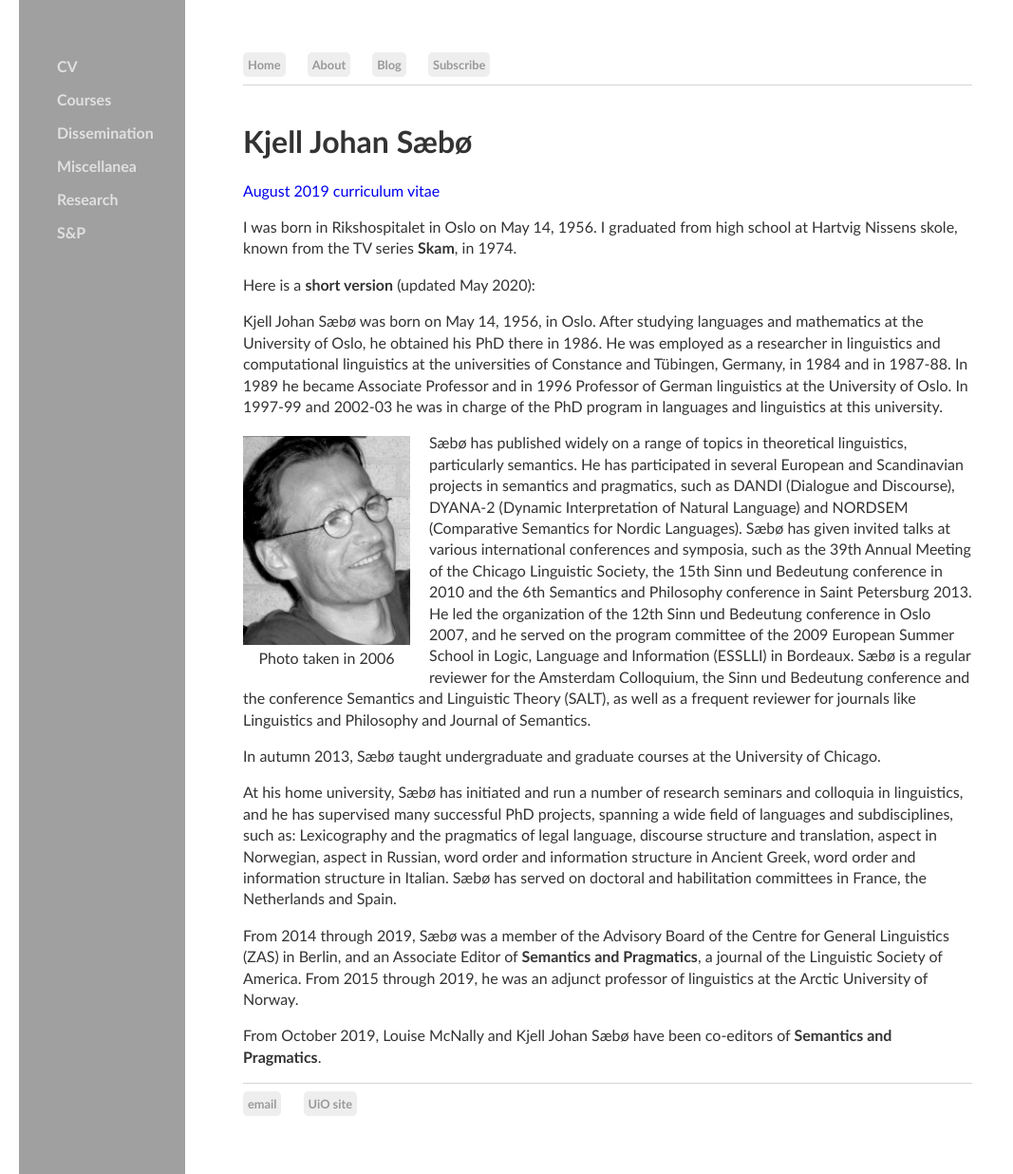
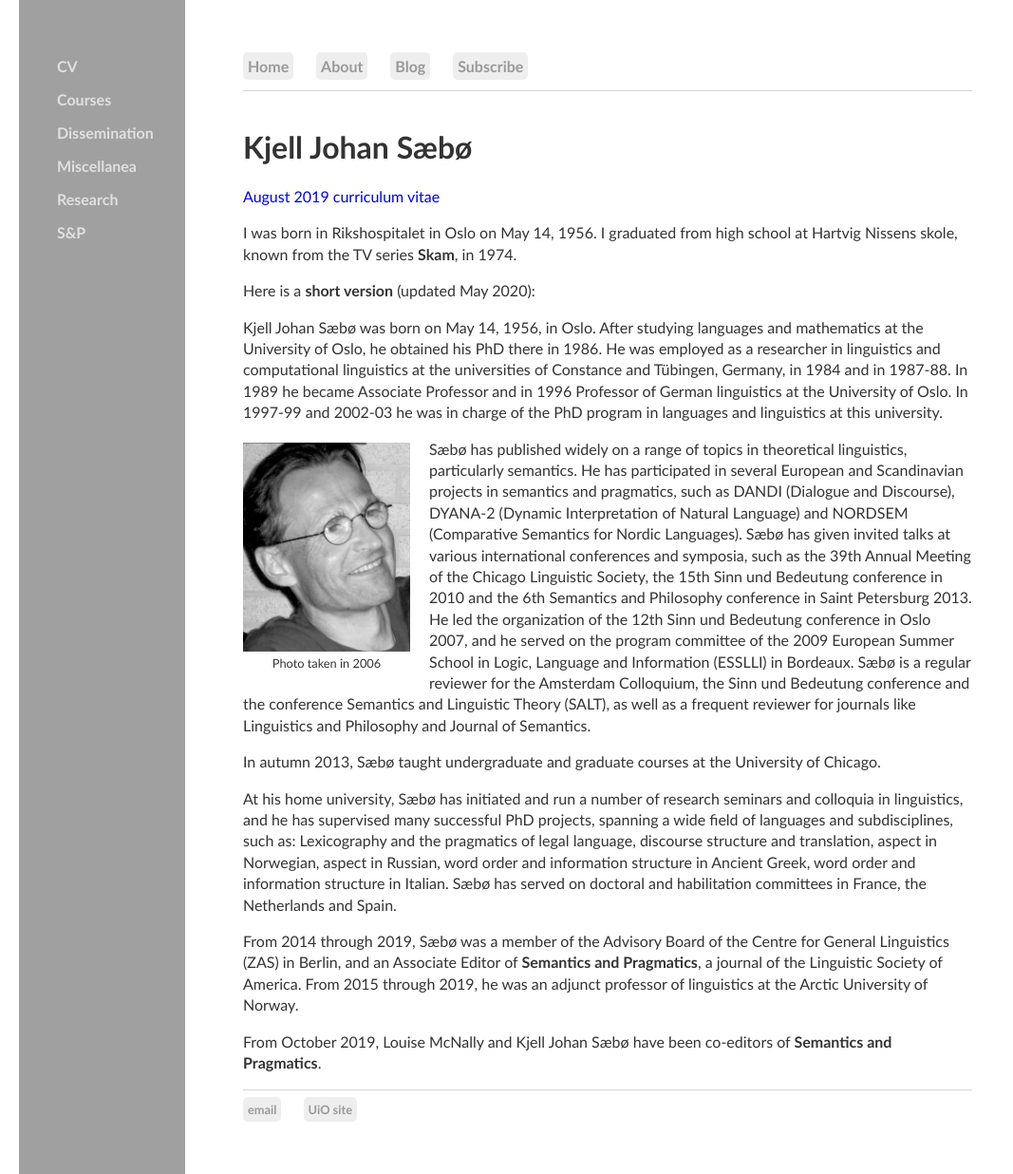
Before and after one commit to kjelljs/kjelljs.github.io, a Jekyll site: the page built from cv/index.html, in a window 1280 px wide and 1236 px high. Shown: the whole window at 95% size, without its empty margins (0-1067 px from the left). Built offline with Jekyll 4.4.1, drawn with Linux system fonts in a browser that asks for light colours.

Commit message:
Update main.css

```diff
--- a/css/main.css
+++ b/css/main.css
@@ -17,11 +17,11 @@ figcaption {
     color: #333;
     text-align: center;
     font-family: Optima, Candara, Calibri, Arial, sans-serif;
-    font-size: 1em;
+    font-size: .8em;
 }
 nav {
     border-bottom: 1px solid #d5d5d5;
-    font-size: .8em;
+    font-size: 1em;
 }
 nav ul, footer ul {
     font-family: Optima, Candara, Calibri, Arial, sans-serif;
```
